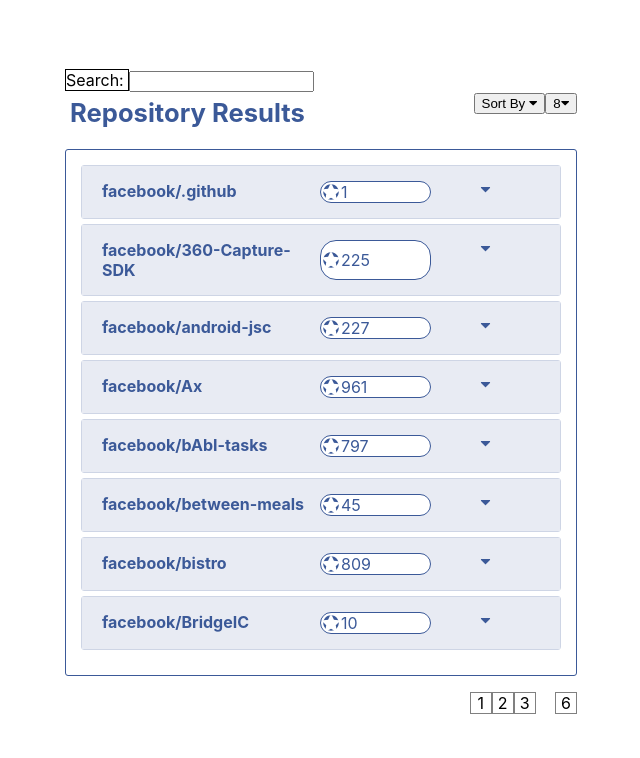
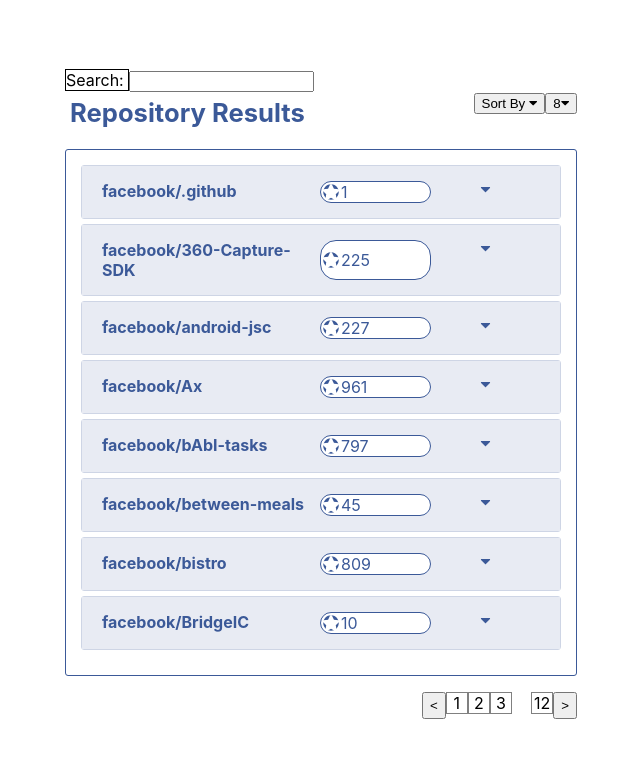
Before and after one commit to DimitrisZx/facebook-repos, a React (Create React App) app: page / in a window 1280 px wide. Shown: the top 758 px of the page, without its empty margins (319-959 px from the left). Built offline with nearby package versions, Linux system fonts and the light colour scheme.

Commit message:
start pagination

```diff
--- a/src/components/App/App.js
+++ b/src/components/App/App.js
@@ -103,7 +103,7 @@
   }
 
   render() {
-    const { fetchingData, reposData, itemsPerPage, expandedItem, searchedResults } = this.state;
+    const { fetchingData, reposData, itemsPerPage, expandedItem, searchedResults, currentPageIndex } = this.state;
     return (
       <div className="App" style={appStyles}>
         { fetchingData ? <Loader /> : null }
@@ -122,7 +122,7 @@
             itemsPerPage={ itemsPerPage }
             toggleItem={ this.toggleItem }
           />
-          <Pagination  />
+          <Pagination currentPage={currentPageIndex} numOfPages={parseInt(reposData.length / itemsPerPage)}  />
         </section>
       </div>
     );
--- a/src/components/Pagination/Pagination.js
+++ b/src/components/Pagination/Pagination.js
@@ -3,14 +3,17 @@
 
 export default function Pagination({ numOfPages }) {
     const classes = useStyles();
+    console.log(numOfPages)
     const generatePages = numOfPages => {
         const pages = [0,1,2,3,4,5,6];
         const firstPagesToShow = pages.slice(0, 3);
         return (
             <>
+                <button>{"<"}</button>
                 {firstPagesToShow.map(numOfPage => <li key={numOfPage} className={classes.pageBtnStyles}>{numOfPage+1}</li>)}
                 <div className={classes.dividerStyles}>...</div>
-                <li className={classes.pageBtnStyles}>{pages[pages.length-1]}</li>
+                <li className={classes.pageBtnStyles}>{numOfPages}</li>
+                <button>{">"}</button>
             </>
         )
     }
@@ -18,7 +21,7 @@
     return (
         <nav>
             <ul className={classes.paginationStyles}>
-                { generatePages(10) }
+                { generatePages(numOfPages) }
             </ul>
         </nav>
     )
```
